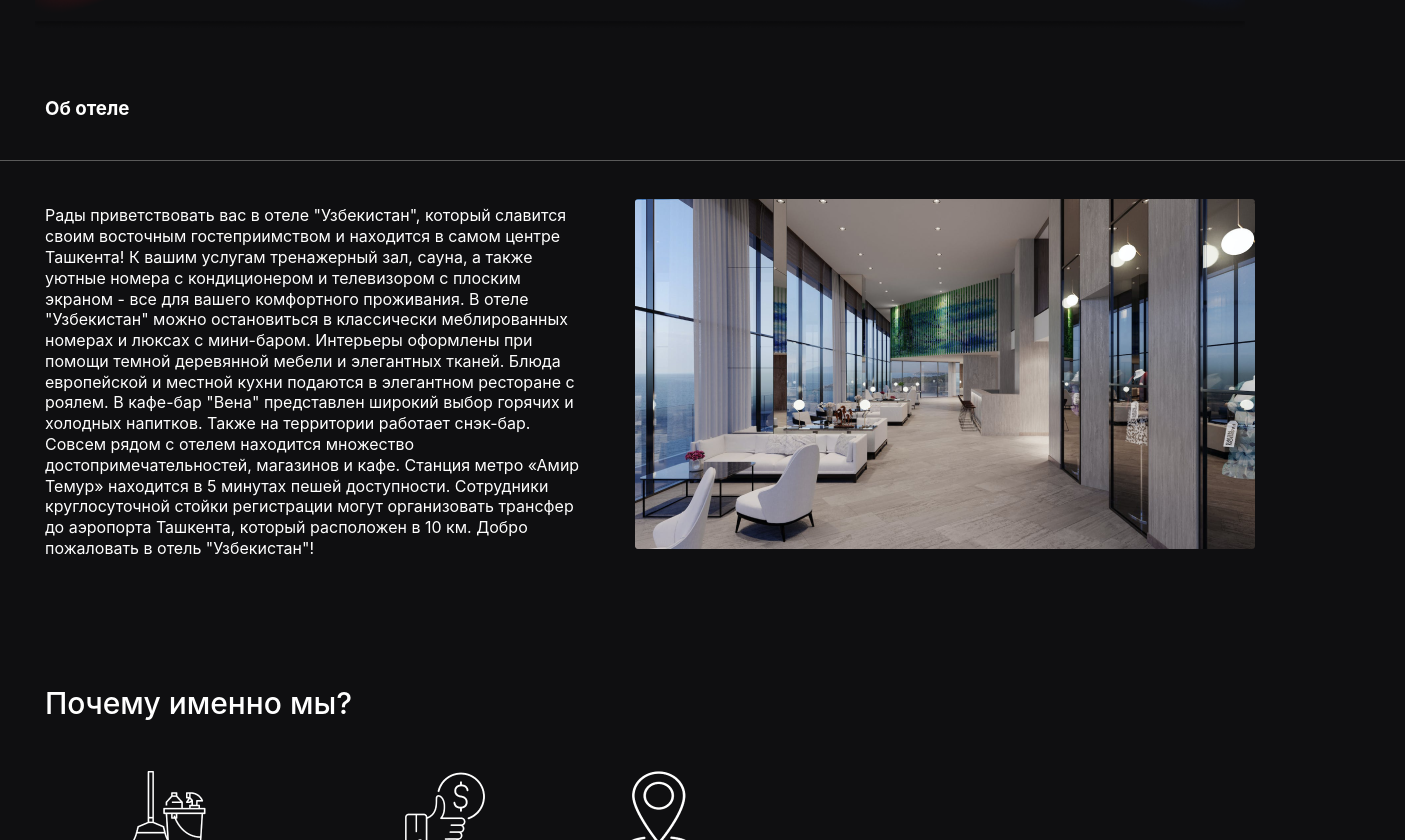
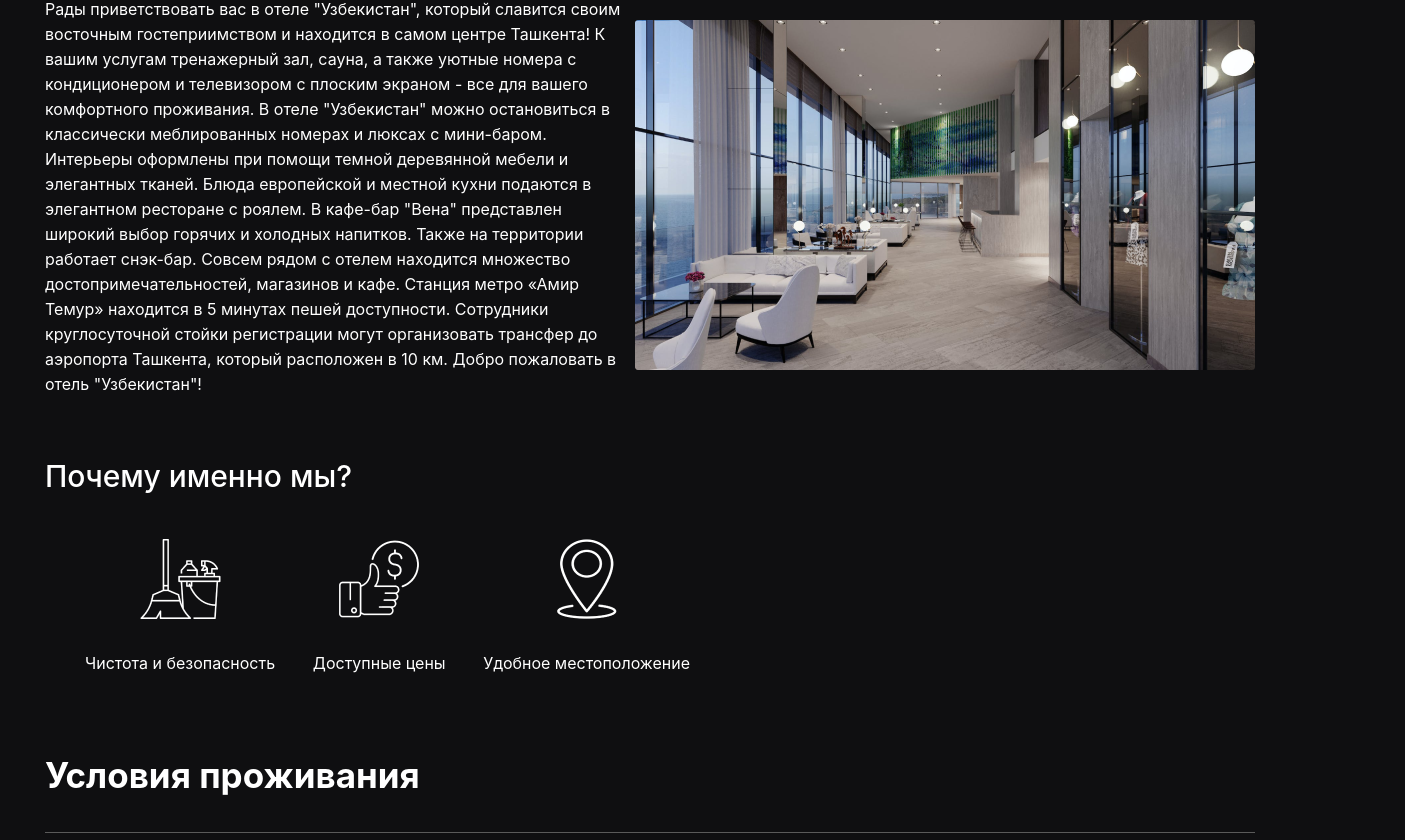
Before and after one commit to Uzwebprogram/hotel, a React (Create React App) app: page / in a window 1280 px wide. Shown: the part 1741-2581 px from the top of the page, 1405 px wide, since content can reach past the window. Built offline with nearby package versions, Linux system fonts and the light colour scheme.

Commit message:
response

```diff
--- a/src/components/client/AboutHotel/index.jsx
+++ b/src/components/client/AboutHotel/index.jsx
@@ -39,7 +39,7 @@
             </Second>
           </Bigdiv>
           <Small>
-            <p>Почему именно мы?</p>
+            <h2>Почему именно мы?</h2>
             <Ul>
               <ul>
                 <li>
--- a/src/components/client/AboutHotel/styled-index.js
+++ b/src/components/client/AboutHotel/styled-index.js
@@ -1,63 +1,91 @@
-import styled from "styled-components"
+import styled from "styled-components";
 
 export const Wrapper = styled.div`
   padding-top: 10px;
-background-color: #0F0F11;
+  background-color: #0f0f11;
   color: white;
   padding-bottom: 20px;
-h3{
-    border-bottom: 1px solid #5A5A5A;
-    margin-left: -150px;
-    padding: 40px 150px;
-    width: 1210px;
+  p{
+    margin: 0;
+    padding: 0;
   }
-
-`
+  h3 {
+    border-bottom: 1px solid #5a5a5a;
+    font-size: 35px;
+    padding-bottom: 3%;
+  }
+`;
 export const Bigdiv = styled.div`
   display: flex;
   padding-top: 10px;
-`
+  align-items: center;
+
+  @media screen and (max-width: 1105px) {
+    display: flex;
+    flex-direction: column;
+    color: white;
+  }
+`;
 
 export const First = styled.div`
-p{
-width: 95%;
+  p {
     font-style: normal;
     font-weight: 400;
     font-size: 16px;
-line-height: 130%;
+    line-height: 25px;
+    @media screen and (max-width: 780px) {
+        font-size: 15px;
     }
-`
+  }
+`;
 export const Second = styled.div`
-margin-left: 20px;
-img{
-padding-top: 10px;
+  @media screen and (max-width: 1105px) {
+    img {
+      width: 100%;
+      margin-top: 5%;
     }
-`
+  }
+`;
 export const Small = styled.div`
-p{
-    padding-top: 80px;
+  h2 {
+    margin-top: 5%;
     font-style: normal;
     font-weight: 500;
     font-size: 30px;
-    line-height: 120%;
   }
-`
+`;
 export const Ul = styled.div`
-ul{
+  ul {
     padding-top: 20px;
-    margin-left: -100px;
     list-style: none;
     display: flex;
+    align-items: center;
+    justify-content: space-between;
+    text-align: center;
+    width: 50%;
+    @media screen and (max-width: 1105px) {
+        width: 70%;
     }
-li{
-   margin-left : 140px;
+    @media screen and (max-width: 780px) {
+        width: 90%;
+        display: flex;
+        flex-wrap: wrap;
+        justify-content: space-between;
+        padding: 0;
+        li {
+            margin-top: 10%;
         }
-p{
+    }
+    @media screen and (max-width: 350px) {
+        display: flex;
+        flex-wrap: wrap;
+        justify-content: center;
+    }
+  }
+  p {
     padding-top: 30px;
-    margin-left: -50px;
     font-style: normal;
     font-weight: 400;
     font-size: 16px;
-    line-height: 120%;
   }
-`
+`;
--- a/src/components/client/Galery/styled-index.js
+++ b/src/components/client/Galery/styled-index.js
@@ -12,8 +12,7 @@
     display: none;
 }
 img{
-    width: 700px;
-    height: 500px;
+    width: 100%;
 }
 `
 
--- a/src/components/client/Header/index.jsx
+++ b/src/components/client/Header/index.jsx
@@ -2,7 +2,7 @@
 import { useTranslation } from "react-i18next";
 import { WrapperContainer } from "../../../App-styled";
 import Logo from "../../../assets/client/header/Logo.svg";
-import { Wrapper, Nav, Menu } from "./styled-index";
+import { Wrapper, Nav, Menu , Number } from "./styled-index";
 import Modal from "../modal";
 
 function Header() {
@@ -79,10 +79,12 @@
             <button onClick={HendelClick}>
               <i class="bx bx-menu"></i>
             </button>
-            <a href="#">+998 99 999 99 99</a>
-            <a href="#">+998 99 999 99 99</a>
           </Menu>
         </Nav>
+        <Number>
+          <a href="#">+998 99 999 99 99</a>
+          <a href="#">+998 99 999 99 99</a>
+        </Number>
         {modal ? (
           <>
             <Modal
--- a/src/components/client/Header/styled-index.js
+++ b/src/components/client/Header/styled-index.js
@@ -47,17 +47,31 @@
 
 export const Menu = styled.div`
   display: none;
-  .bx{
+  .bx {
     color: white;
   }
-  a{
+  a {
     color: white;
     text-decoration: none;
   }
-
   @media screen and (max-width: 950px) {
     display: block;
     display: flex;
     flex-direction: column;
-}
+  }
 `;
+
+export const Number = styled.div`
+  display: none;
+  @media screen and (max-width: 950px) {
+    display: block;
+    display: flex;
+    flex-direction: column;
+
+    a{
+        color: white;
+        text-decoration: none;
+        text-align: end;
+    }
+  }
+`;
--- a/src/components/client/Home/home-hero/styled-index.js
+++ b/src/components/client/Home/home-hero/styled-index.js
@@ -30,6 +30,7 @@
     @media screen and (max-width: 823px) {
       width: 100%;
       font-size: 10px;
+      width: 70%;
     }
   }
   button {
@@ -58,7 +59,6 @@
   display: flex;
   align-items: center;
   justify-content: space-between;
-  /* width: 100%; */
   padding-top: 10%;
   @media screen and (max-width: 823px) {
     display: none;
--- a/src/components/client/Terms/index.jsx
+++ b/src/components/client/Terms/index.jsx
@@ -1,9 +1,18 @@
-import { GlobalStyle, WrapperContainer} from "../../../App-styled"
-import {Wrapper,Bigdiv, First,Second,Smaller,Smallest,Text} from "./styled-index"
-import { useTranslation } from "react-i18next"
+import { GlobalStyle, WrapperContainer } from "../../../App-styled";
+import {
+  Wrapper,
+  Bigdiv,
+  First,
+  Second,
+  Smaller,
+  Smallest,
+  Text,
+  DfDiv
+} from "./styled-index";
+import { useTranslation } from "react-i18next";
 
 function Terms() {
-    const { t, i18n } = useTranslation()
+  const { t, i18n } = useTranslation();
   return (
     <>
       <Wrapper>
@@ -11,12 +20,26 @@
           <h3>Условия проживания</h3>
           <Bigdiv>
             <First>
-                            <p>Правила проживания в отеле являются общими и могут меняться
-                          в зависимости от выбранного типа размещения.Разрешается проживание детей любого возраста. Дети в возрасте 12 лет и старше считаются взрослыми.Допускается размещение домашних животных. Данная услуга может быть платной.</p>
+              <p>
+                Правила проживания в отеле являются общими и могут меняться в
+                зависимости от выбранного типа размещения.Разрешается проживание
+                детей любого возраста. Дети в возрасте 12 лет и старше считаются
+                взрослыми.Допускается размещение домашних животных. Данная
+                услуга может быть платной.
+              </p>
               <h5>Правила отмены бронирования</h5>
-                           <p>Правила отмены бронирования и предоплаты зависят от выбранного тарифного плана.Пожалуйста, введите даты проживания и ознакомтесь с условиями бронирования.Базовый тарифный план:Вы можете бесплатно отменить бронирование в срок до 24 часов до заезда.Невозвратный тарифный план:Вы вносите предоплату в размере полной стоимости проживания в день бронирования.В случае отмены бронирования, предоплата не возвращается.</p>
+              <p>
+                Правила отмены бронирования и предоплаты зависят от выбранного
+                тарифного плана.Пожалуйста, введите даты проживания и
+                ознакомтесь с условиями бронирования.Базовый тарифный план:Вы
+                можете бесплатно отменить бронирование в срок до 24 часов до
+                заезда.Невозвратный тарифный план:Вы вносите предоплату в
+                размере полной стоимости проживания в день бронирования.В случае
+                отмены бронирования, предоплата не возвращается.
+              </p>
             </First>
             <Second>
+              <DfDiv>
                 <Smaller>
                   <h5>Регистрация заезда</h5>
                   <h6>14:00</h6>
@@ -25,19 +48,24 @@
                   <h5>Регистрация выезда</h5>
                   <h6>12:00</h6>
                 </Smallest>
+              </DfDiv>
               <Text>
                 <h5>Правила и условия</h5>
-                        <p>Правила отмены бронирования и предоплаты зависят от выбранного тарифного плана.Пожалуйста, введите даты проживания и ознакомтесь
-с условиями бронирования.Базовый тарифный план:Вы можете бесплатно отменить бронирование в срок до 24 часов до заезда.Невозвратный тарифный план:Вы вносите предоплату в размере полной стоимости проживания в день бронирования.В случае отмены бронирования, предоплата не возвращается.</p>
+                <p>
+                  Правила отмены бронирования и предоплаты зависят от выбранного
+                  тарифного плана.Пожалуйста, введите даты проживания и
+                  ознакомтесь с условиями бронирования.Базовый тарифный план:Вы
+                  можете бесплатно отменить бронирование в срок до 24 часов до
+                  заезда.Невозвратный тарифный план:Вы вносите предоплату в
+                  размере полной стоимости проживания в день бронирования.В
+                  случае отмены бронирования, предоплата не возвращается.
+                </p>
               </Text>
-
             </Second>
-
           </Bigdiv>
-
         </WrapperContainer>
       </Wrapper>
     </>
-    )
+  );
 }
-export default Terms
+export default Terms;
--- a/src/components/client/Terms/styled-index.js
+++ b/src/components/client/Terms/styled-index.js
@@ -1,4 +1,5 @@
 import styled from "styled-components"
+import Fram from "../../../assets/client/home/Frame1.png"
 
 export const Wrapper = styled.div`
 padding-top: 10px;
@@ -6,48 +7,55 @@
 color: white;
 h3{
     border-bottom: 1px solid #5A5A5A;
-    margin-left: -150px;
-    padding: 40px 150px;
-    width: 1210px;
+    padding-bottom: 3%;
+    font-size: 35px;
 }
 `
 export const Bigdiv = styled.div`
 display: flex;
+align-items: center;
+justify-content: space-between;
+
+
+@media screen and (max-width: 815px) {
+    display: flex;
+    flex-direction: column;
+}
 `
 
 export const First = styled.div`
 p{
-
 width: 95%;
 font-style: normal;
 font-weight: 400;
 font-size: 16px;
-line-height: 130%;
-}
-h5{
-    padding-top: 30px;
 }
 `
 export const Second = styled.div`
-display: flex;
-
 `
 export const Smaller = styled.div`
-h5, h6{
-    margin-left: 80px;
-    width: 100%;
+`
+export const Smallest = styled.div`
+`
+export const Text = styled.div`
+@media screen and (max-width: 400px){
+    background-image: url(${Fram});
+    background-repeat: no-repeat;
+    background-size: 100%;
+    background-position-y: bottom;
 }
 `
-export const Smallest = styled.div`
-h5, h6{
-    margin-left: 80px;
-    width: 100%;
+
+export const DfDiv = styled.div`
+display: flex;
+align-items: center;
+justify-content: space-between;
+
+@media screen and (max-width: 400px){
+    display: flex;
+    flex-direction: column;
+}
+h5 {
+    font-size: 20px;
 }
 `
-export const Text = styled.div`
-padding-top: 100px;
-margin-left: -250px;
-h5{
-    padding-top: 40px;
-}
-`
```
Lines whose indentation alone changed are shown as unchanged.
